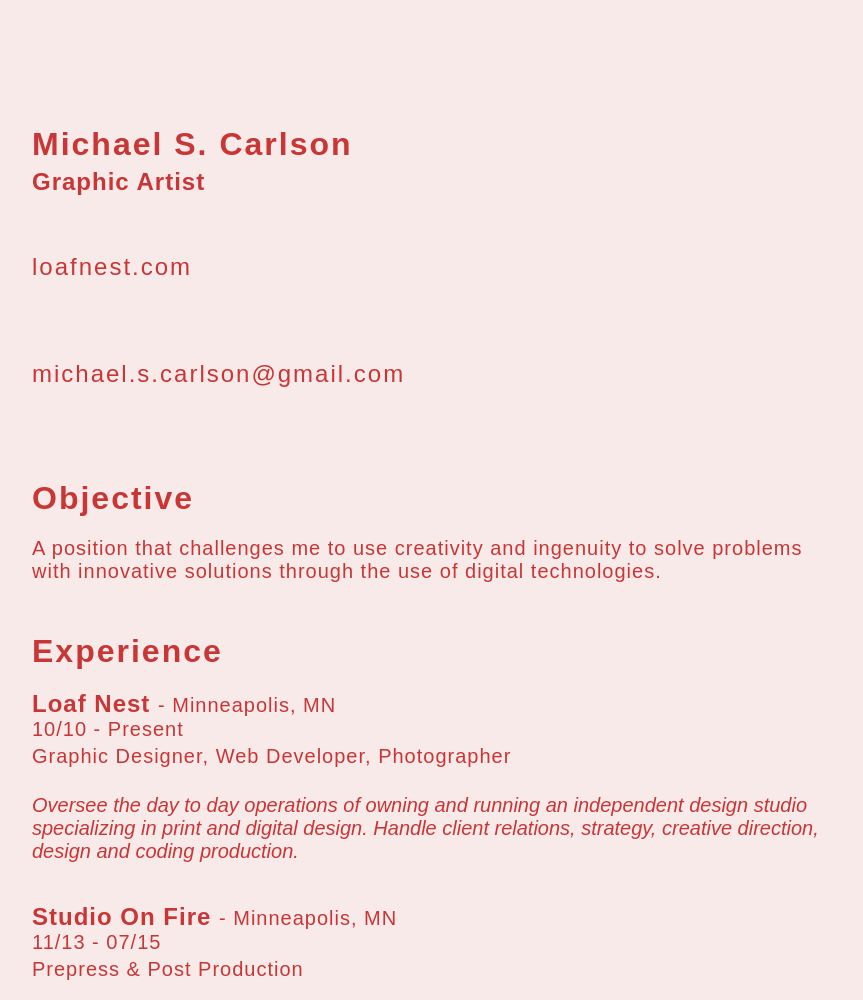
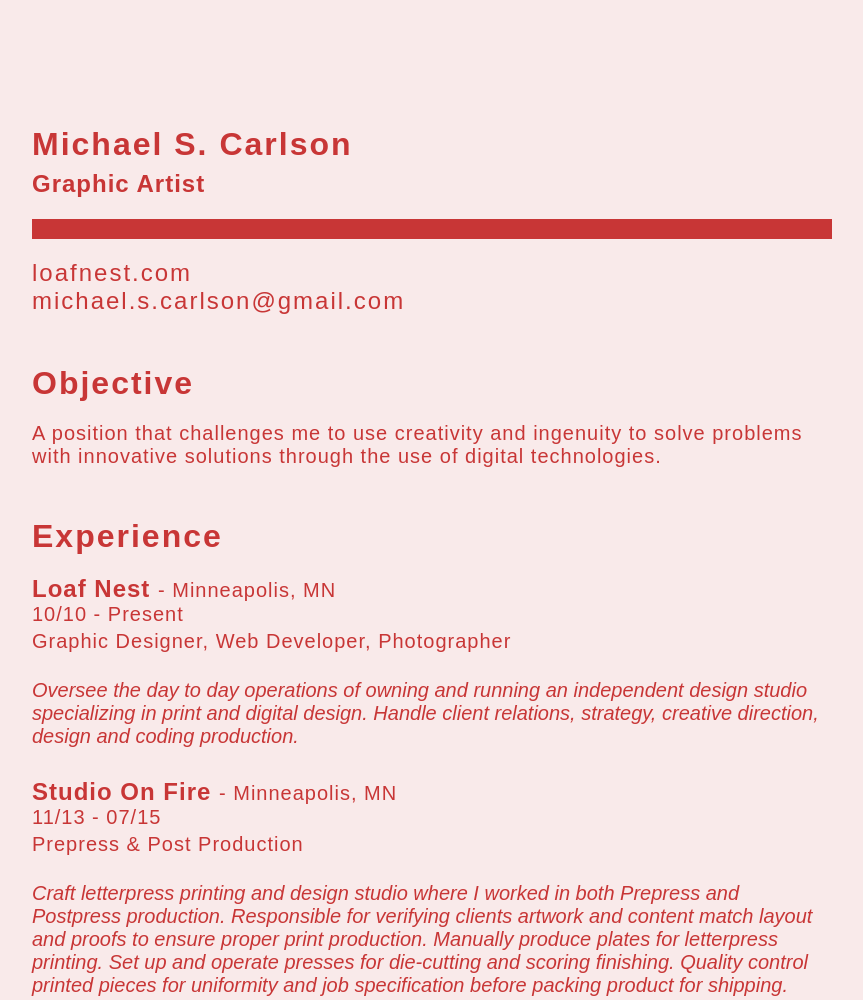
Before and after one commit to mscarlson/mscarlson.github.io, a plain HTML site: page index.html in a window 1280 px wide. Shown: the top 1000 px of the page, without its empty margins (208-1071 px from the left). Drawn offline with Linux system fonts and the light colour scheme.

Commit message:
Update stylesheet.css

```diff
--- a/css/stylesheet.css
+++ b/css/stylesheet.css
@@ -73,7 +73,7 @@ p {
 }
 
 article {
-  margin-bottom: 40px;
+  margin-bottom: 30px;
 }
 
 h2,
@@ -95,7 +95,7 @@ header h1 {
   line-height: 1.5;
 }
 
-header p {
+header {
   font: 26px 'PT Sans', sans-serif;
   font-weight: 700;
   letter-spacing: 2px;
@@ -104,13 +104,12 @@ header p {
   margin: 0 0 20px 0;
 }
 
-address {
+address h1{
   font: 24px 'PT Sans', sans-serif;
   font-weight: 400;
   letter-spacing: 2px;
   padding: 0 0 0;
-  line-height: 1.5;
-  margin: 0 0 20px 0;
+  margin: 0 0 0 0;
 }
 
 a {
```
